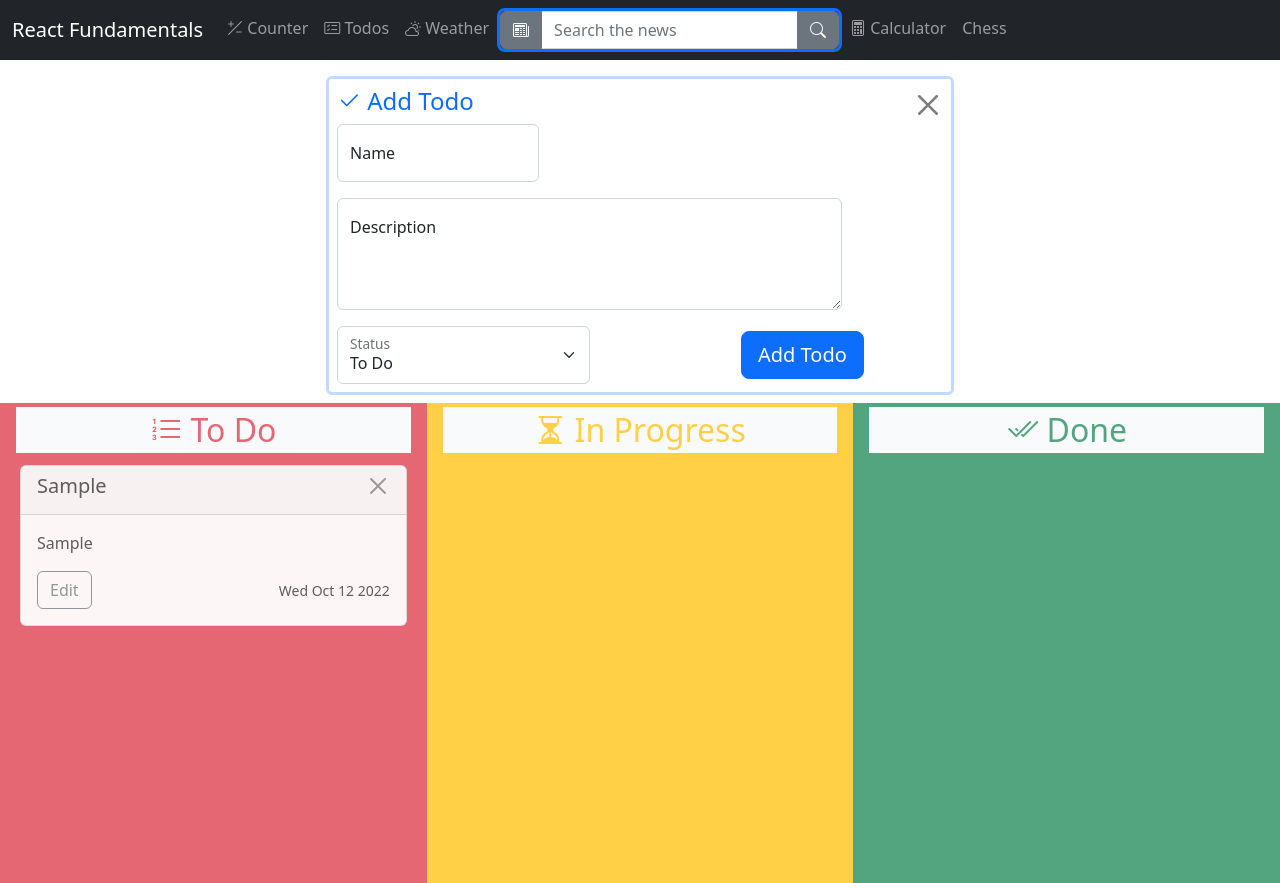
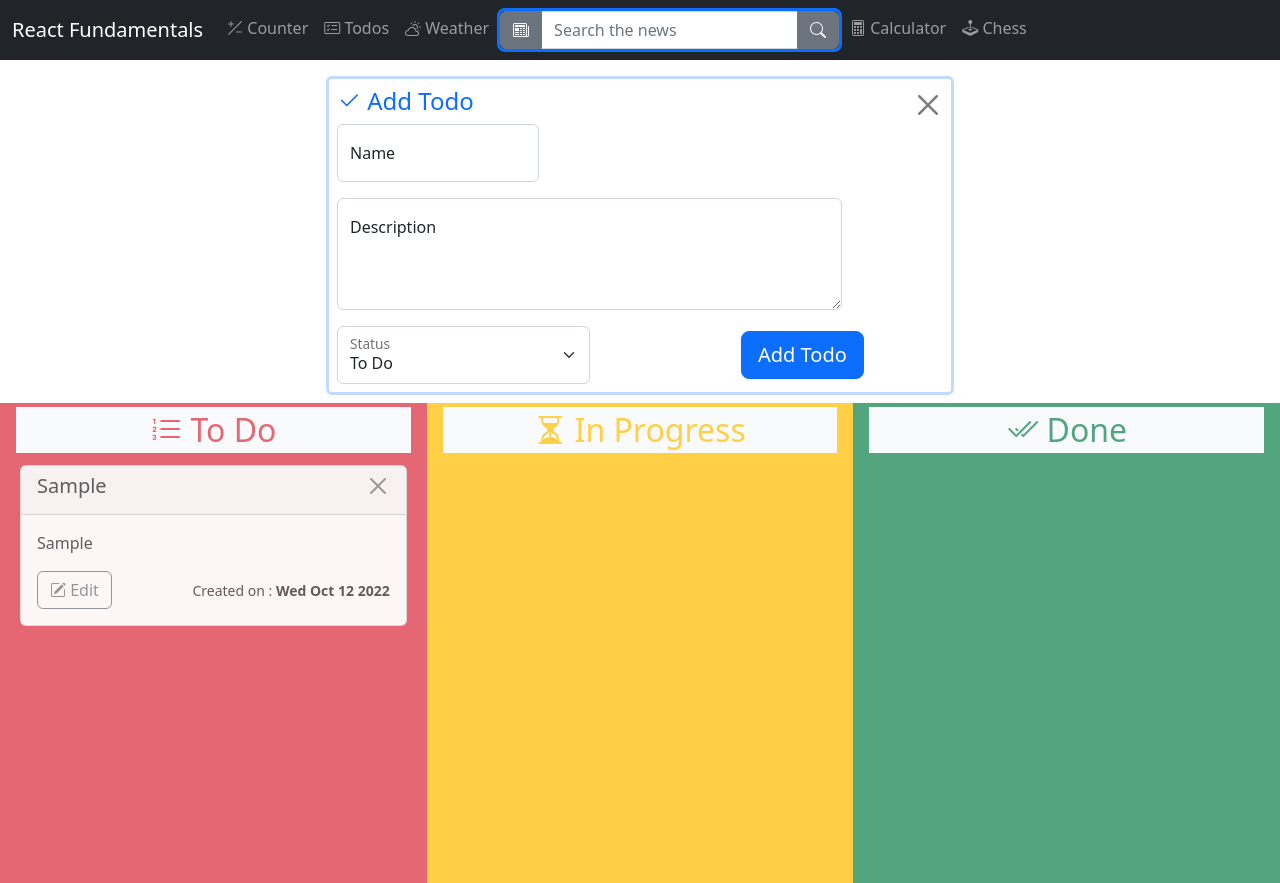
Before and after one commit to jonathanfady/react-fundamentals, a React (Create React App) app: page /todos in a window 1280 px wide. Both pictures are taken after typing "Sample", "Sample" into the empty fields and a click on the button "Add Todo". Built offline with nearby package versions, Linux system fonts and the light colour scheme.

Commit message:
add a few icons and styles and improve performance

```diff
--- a/src/Navbar.js
+++ b/src/Navbar.js
@@ -49,7 +49,7 @@ export default function Navbar(props) {
                             <Link to="/calculator" className="nav-link"><i className="bi bi-calculator"></i> Calculator</Link>
                         </li>
                         <li className="nav-item">
-                            <Link to="/chess" className="nav-link"> Chess</Link>
+                            <Link to="/chess" className="nav-link"><i className="bi bi-joystick"></i> Chess</Link>
                         </li>
                     </ul>
                 </div>
--- a/src/Todos/Todo.js
+++ b/src/Todos/Todo.js
@@ -3,7 +3,7 @@ import { useDrag } from "react-dnd"
 export default function Todo({ todo, dispatch }) {
     const [{ isDragging }, drag] = useDrag(() => ({
         type: 'todo',
-        item: { id: todo.id },
+        item: { id: todo.id, status: todo.status },
         collect: (monitor) => ({
             isDragging: !!monitor.isDragging()
         })
@@ -23,9 +23,9 @@ export default function Todo({ todo, dispatch }) {
                         <p className="card-text">{todo.description}</p>
                         <div className="d-flex justify-content-between align-items-center">
                             <button className="btn btn-outline-secondary" data-bs-toggle="modal" data-bs-target={`#editTodoModal${todo.id}`}>
-                                Edit
+                                <i className="bi bi-pencil-square"></i> Edit
                             </button>
-                            <small>{new Date(todo.id).toDateString()}</small>
+                            <small>Created on : <strong>{new Date(todo.id).toDateString()}</strong></small>
                         </div>
                     </div>
                 </div>
--- a/src/Todos/TodoList.js
+++ b/src/Todos/TodoList.js
@@ -1,20 +1,26 @@
+import { useMemo } from 'react';
 import { useDrop } from 'react-dnd';
 import Todo from './Todo';
 import './TodoList.css';
 
 export default function TodoList({ todos, status, dispatch }) {
-    const [color, title] = (status === "to-do") ?
+    const [color, title] = useMemo(() => {
+        return (status === "to-do") ?
             ["danger", <><i className="bi bi-list-ol"></i> To Do</>]
             : (status === "in-progress") ?
                 ["warning", <><i className="bi bi-hourglass-split"></i> In Progress</>]
                 : (status === "done") ?
                     ["success", <><i className="bi bi-check2-all"></i> Done</>]
                     : ["light", <>Unknown</>]
+    }, [status])
 
     const [{ isOver }, drop] = useDrop(
         () => ({
             accept: 'todo',
-            drop: (item) => dispatch({ type: 'update-todo', payload: { id: item.id, status: status } }),
+            drop: (item) => {
+                if (item.status !== status)
+                    dispatch({ type: 'update-todo', payload: { id: item.id, status: status } })
+            },
             collect: (monitor) => ({
                 isOver: !!monitor.isOver(),
             })
@@ -24,7 +30,7 @@ export default function TodoList({ todos, status, dispatch }) {
         <div ref={drop} className={`col opacity-75 bg-${color} ${isOver ? "border-move" : ""}`} style={{ minHeight: '30rem' }}>
             <h2 className={`m-1 p-1 bg-light text-center text-${color}`}>{title}</h2>
             <div className="row row-cols-1 g-2 m-1">
-                {todos.map(todo => <Todo todo={todo} dispatch={dispatch} />)}
+                {todos.map(todo => <Todo key={todo.id} todo={todo} dispatch={dispatch} />)}
             </div>
         </div>
     )
--- a/src/Todos/Todos.js
+++ b/src/Todos/Todos.js
@@ -48,7 +48,7 @@ export default function Todos(props) {
                     <TodoList todos={todos.filter((todo) => todo.status === "done")} status="done" dispatch={dispatch} />
                 </div>
             </DndProvider>
-            {todos.map(todo => <EditTodo todo={todo} dispatch={dispatch} />)}
+            {todos.map(todo => <EditTodo key={todo.id} todo={todo} dispatch={dispatch} />)}
         </>
     )
 }
```
Lines whose indentation alone changed are shown as unchanged.
